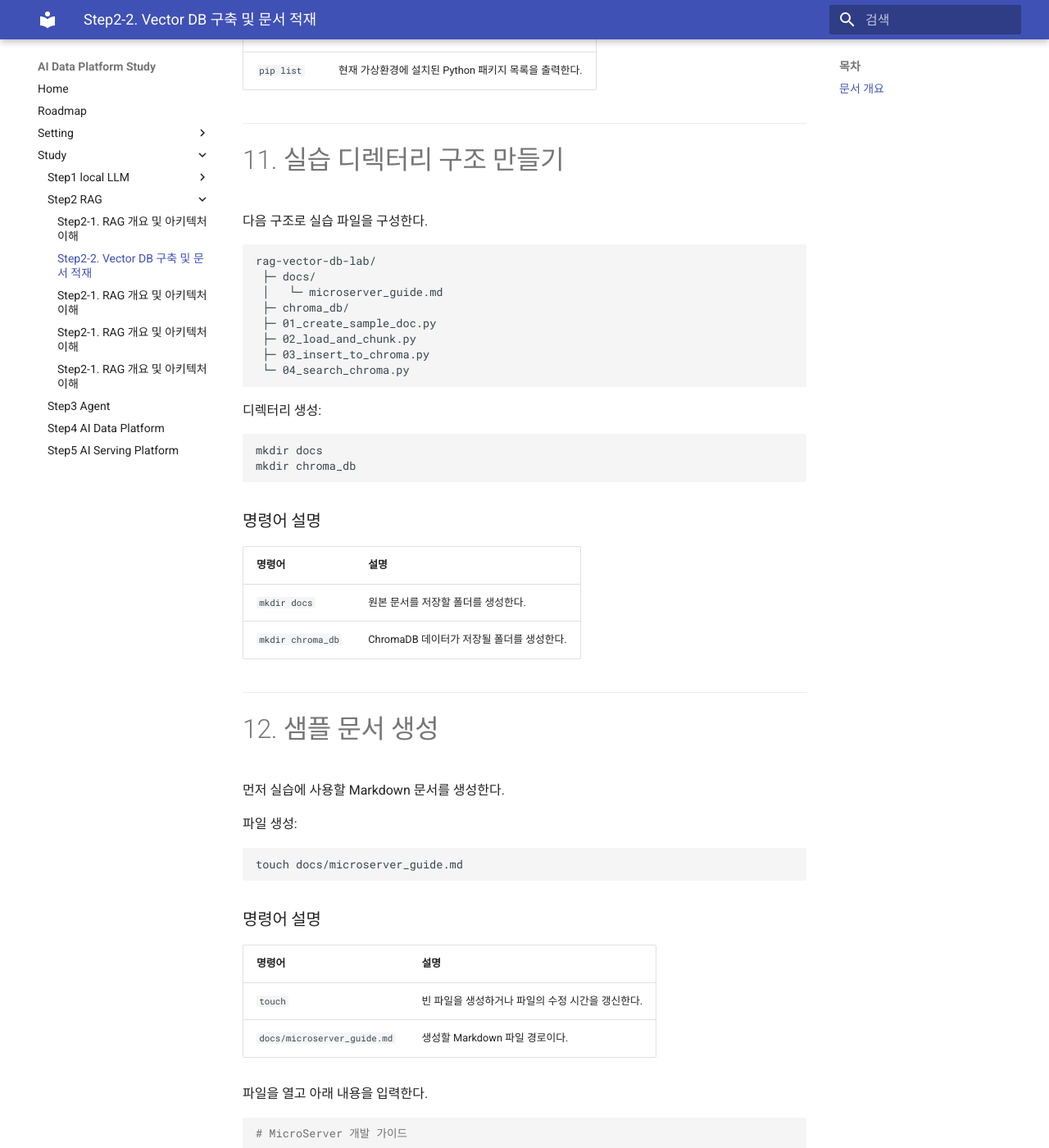
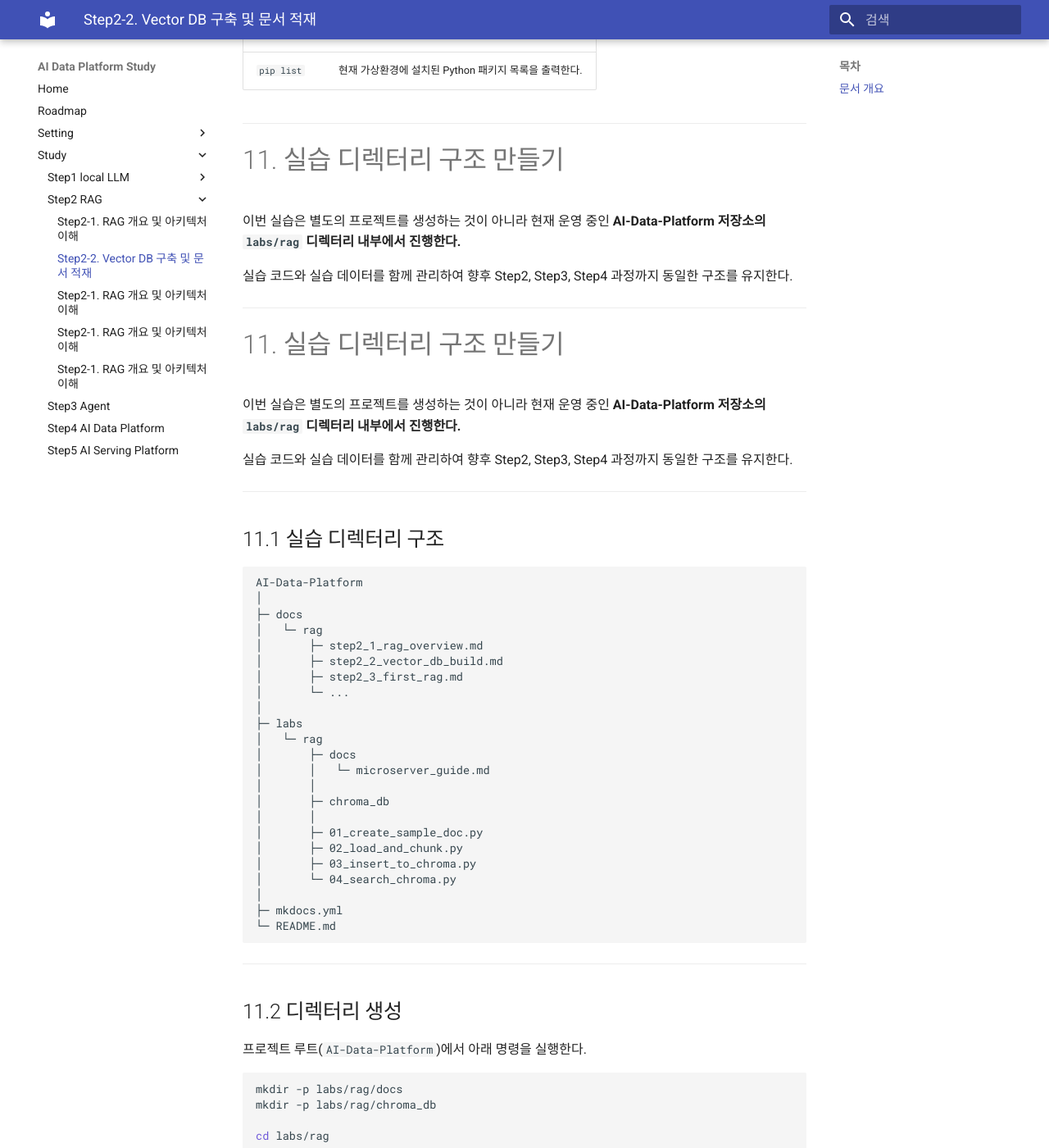
Before and after one commit to Team-AI-Data-Platform/AI-Data-Platform, an MkDocs documentation site: the page built from docs/study/step2/step2_2_vector_db_build_and_document_ingestion_guide.md, in a window 1280 px wide and 1400 px high, scrolled down 12325 px. Shown: the whole window at 82% size. Built offline with MkDocs 1.6.1 and Material for MkDocs 9.7.7, drawn with Linux system fonts in a browser that asks for light colours; some of the changed text lies outside the part shown.

Commit message:
가이드 문서 수정

````diff
--- a/docs/study/step2/step2_2_vector_db_build_and_document_ingestion_guide.md
+++ b/docs/study/step2/step2_2_vector_db_build_and_document_ingestion_guide.md
@@ -506,32 +506,131 @@ pip list
 
 # 11. 실습 디렉터리 구조 만들기
 
-다음 구조로 실습 파일을 구성한다.
+이번 실습은 별도의 프로젝트를 생성하는 것이 아니라 현재 운영 중인 **AI-Data-Platform 저장소의 `labs/rag` 디렉터리 내부에서 진행한다.**
+
+실습 코드와 실습 데이터를 함께 관리하여 향후 Step2, Step3, Step4 과정까지 동일한 구조를 유지한다.
+
+---
+
+# 11. 실습 디렉터리 구조 만들기
+
+이번 실습은 별도의 프로젝트를 생성하는 것이 아니라 현재 운영 중인 **AI-Data-Platform 저장소의 `labs/rag` 디렉터리 내부에서 진행한다.**
+
+실습 코드와 실습 데이터를 함께 관리하여 향후 Step2, Step3, Step4 과정까지 동일한 구조를 유지한다.
+
+---
+
+## 11.1 실습 디렉터리 구조
 
 ```text
-rag-vector-db-lab/
- ├─ docs/
- │   └─ microserver_guide.md
- ├─ chroma_db/
- ├─ 01_create_sample_doc.py
- ├─ 02_load_and_chunk.py
- ├─ 03_insert_to_chroma.py
- └─ 04_search_chroma.py
+AI-Data-Platform
+│
+├─ docs
+│   └─ rag
+│       ├─ step2_1_rag_overview.md
+│       ├─ step2_2_vector_db_build.md
+│       ├─ step2_3_first_rag.md
+│       └─ ...
+│
+├─ labs
+│   └─ rag
+│       ├─ docs
+│       │   └─ microserver_guide.md
+│       │
+│       ├─ chroma_db
+│       │
+│       ├─ 01_create_sample_doc.py
+│       ├─ 02_load_and_chunk.py
+│       ├─ 03_insert_to_chroma.py
+│       └─ 04_search_chroma.py
+│
+├─ mkdocs.yml
+└─ README.md
 ```
 
-디렉터리 생성:
+---
+
+## 11.2 디렉터리 생성
+
+프로젝트 루트(`AI-Data-Platform`)에서 아래 명령을 실행한다.
 
 ```bash
-mkdir docs
-mkdir chroma_db
+mkdir -p labs/rag/docs
+mkdir -p labs/rag/chroma_db
+
+cd labs/rag
 ```
 
 ### 명령어 설명
 
 | 명령어 | 설명 |
-|---|---|
-| `mkdir docs` | 원본 문서를 저장할 폴더를 생성한다. |
-| `mkdir chroma_db` | ChromaDB 데이터가 저장될 폴더를 생성한다. |
+|---------|------|
+| `mkdir` | 디렉터리를 생성한다. |
+| `-p` | 상위 디렉터리가 존재하지 않아도 함께 생성한다. |
+| `labs/rag/docs` | 실습용 원본 문서를 저장하는 디렉터리이다. |
+| `labs/rag/chroma_db` | ChromaDB 데이터가 저장되는 디렉터리이다. |
+| `cd labs/rag` | RAG 실습 디렉터리로 이동한다. |
+
+---
+
+## 11.3 생성 결과 확인
+
+현재 위치를 확인한다.
+
+```bash
+pwd
+```
+
+예상 결과:
+
+```text
+~/workspace/AI-Data-Platform/labs/rag
+```
+
+디렉터리 목록 확인:
+
+```bash
+ls -al
+```
+
+예상 결과:
+
+```text
+docs/
+chroma_db/
+```
+
+---
+
+## 11.4 디렉터리 역할
+
+| 디렉터리 | 역할 |
+|----------|------|
+| `labs/rag/docs` | Vector DB에 적재할 원본 문서 저장 |
+| `labs/rag/chroma_db` | ChromaDB 데이터 저장 |
+| `labs/rag/*.py` | RAG 실습용 Python 코드 |
+| `docs/rag` | MkDocs 학습 문서 저장 |
+
+---
+
+## 11.5 왜 labs/rag 구조를 사용하는가?
+
+AI Data Platform 프로젝트에서는 문서와 실습 코드를 분리하여 관리한다.
+
+```text
+docs  → 학습 문서(MkDocs)
+
+labs  → 실습 코드 및 실험 환경
+```
+
+이 구조를 사용하면 다음과 같은 장점이 있다.
+
+- 학습 문서와 실습 코드를 분리할 수 있다.
+- GitHub를 통해 버전 관리를 일관되게 수행할 수 있다.
+- 팀원들이 동일한 디렉터리 구조를 사용할 수 있다.
+- Step3 Agent 실습 시 `labs/agent`로 자연스럽게 확장할 수 있다.
+- Step4 AI Data Platform 실습 시 `labs/platform`으로 확장할 수 있다.
+- 실습 결과물을 프로젝트 자산으로 축적할 수 있다.
 
 ---
 
````
